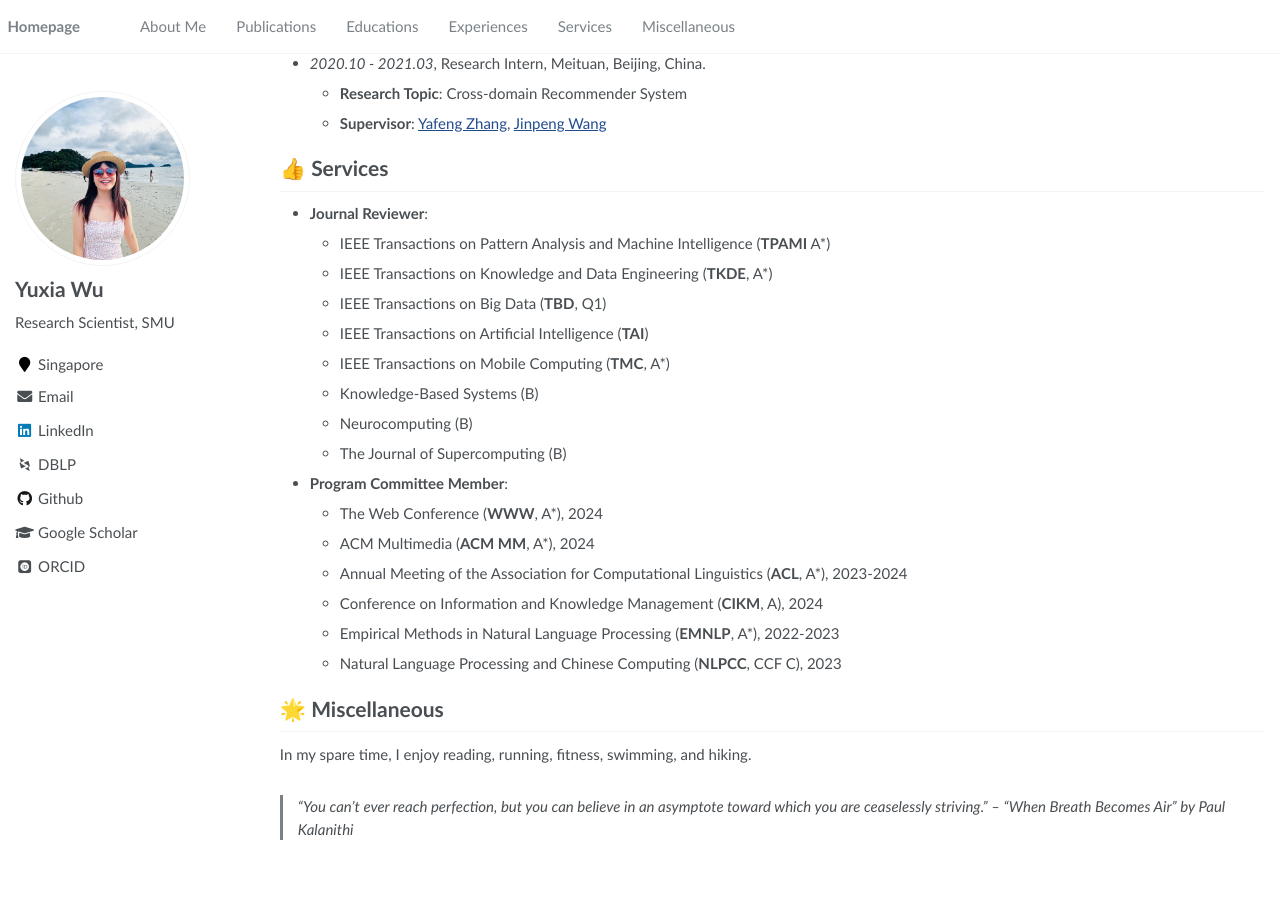
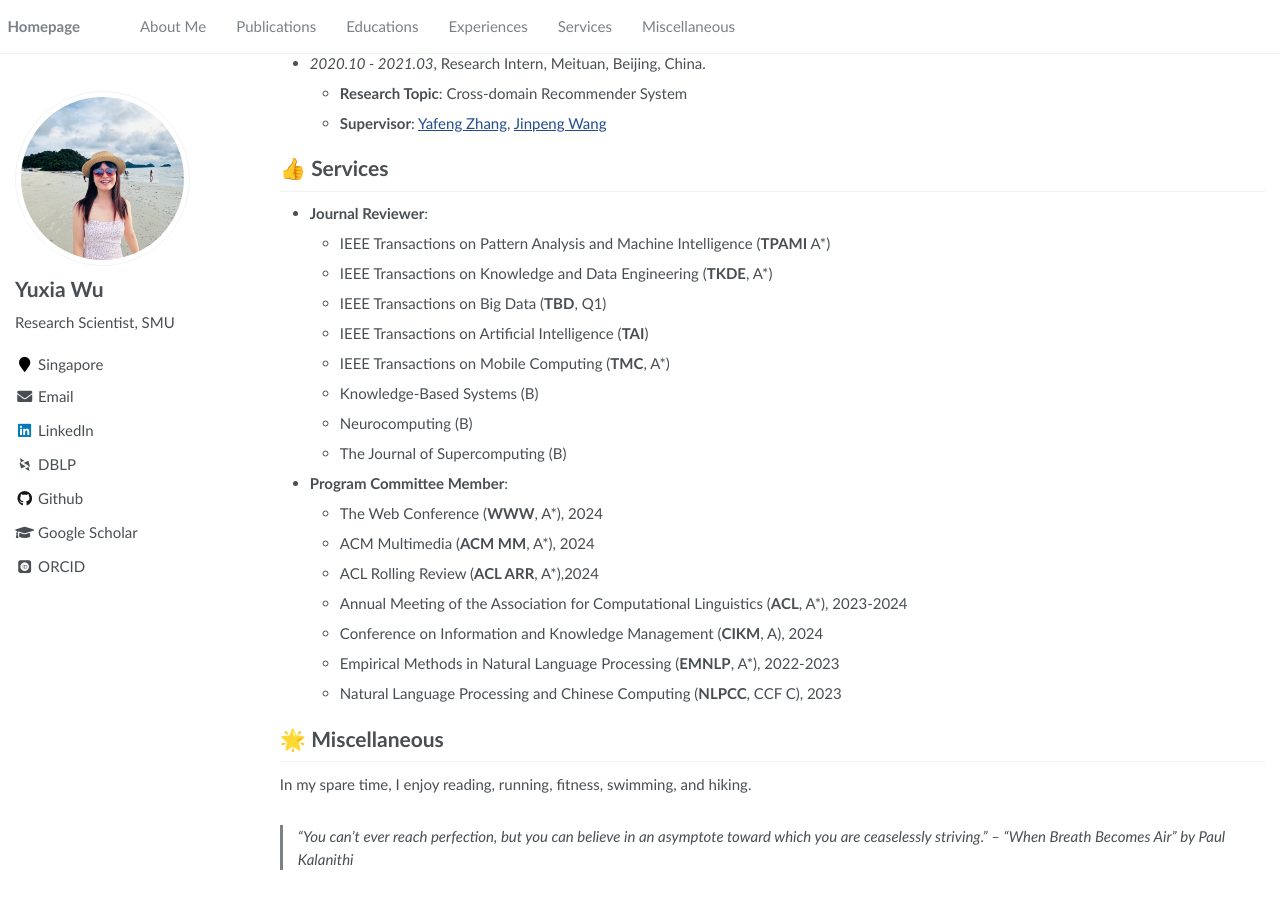
Before and after one commit to YuxiaWu/YuxiaWu.github.io, a Jekyll site: the page built from _pages/about.md, in a window 1280 px wide and 900 px high, scrolled down 2366 px. Built offline with Jekyll 4.4.1, drawn with Linux system fonts in a browser that asks for light colours; some web fonts are replaced; before the commit the page ends 3236 px from its top, so only the background shows below that.

Commit message:
Update about.md

```diff
--- a/_pages/about.md
+++ b/_pages/about.md
@@ -180,6 +180,7 @@
 - **Program Committee Member**:
   - The Web Conference (**WWW**, A*), 2024
   - ACM Multimedia (**ACM MM**, A*), 2024
+  - ACL Rolling Review (**ACL ARR**, A*),2024
   - Annual Meeting of the Association for Computational Linguistics (**ACL**, A*), 2023-2024
   - Conference on Information and Knowledge Management (**CIKM**, A), 2024
   - Empirical Methods in Natural Language Processing (**EMNLP**, A*), 2022-2023
```
